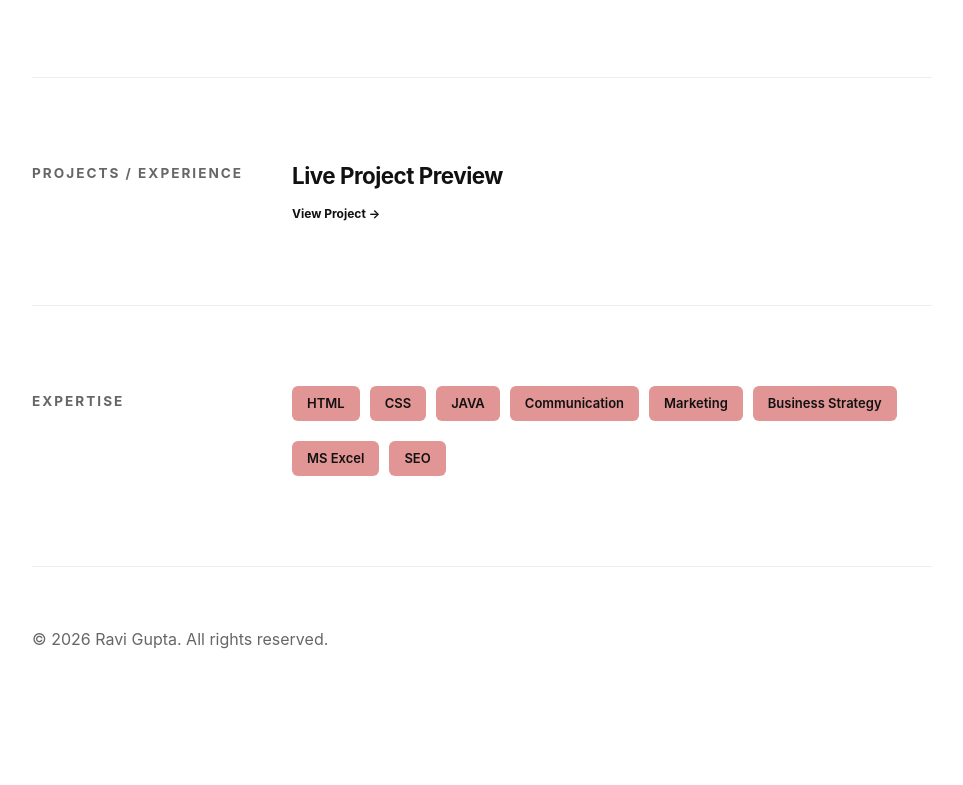
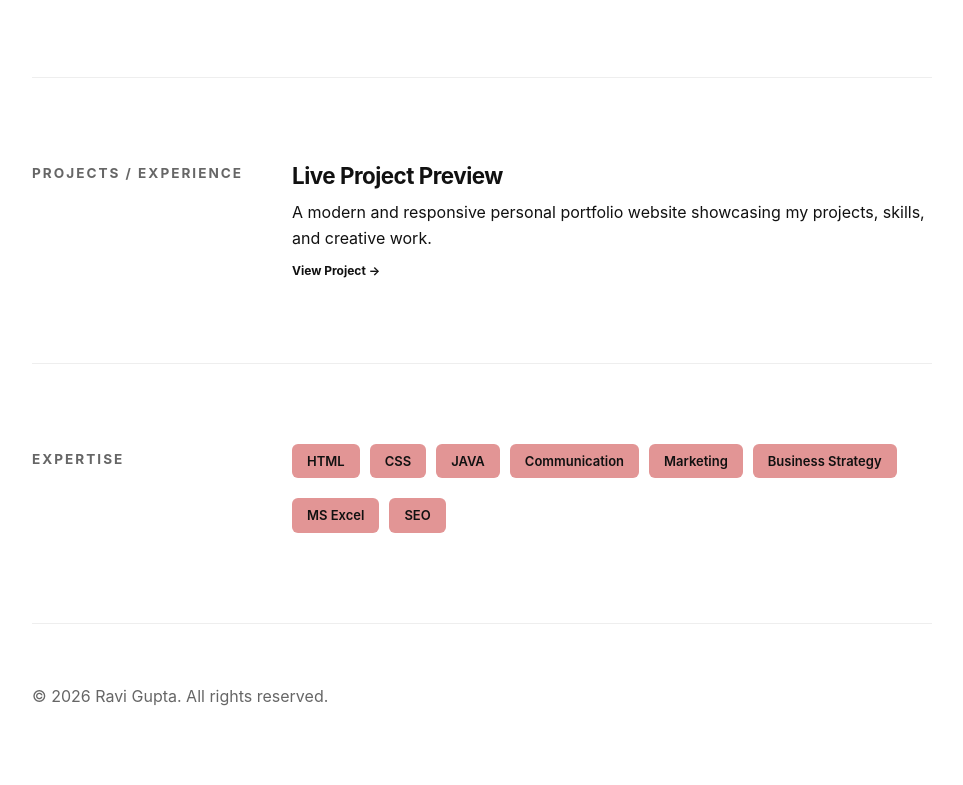
Before and after one commit to ravi-verse/ravinewportfolio, a plain HTML site: page index.html in a window 1280 px wide. Shown: the part 1147-1932 px from the top of the page, without its empty margins (158-1121 px from the left). Before the commit the page ends 1875 px from the top, so only its background shows below. Drawn offline with Linux system fonts and the light colour scheme.

Commit message:
Update index.html

```diff
--- a/index.html
+++ b/index.html
@@ -395,9 +395,8 @@
       <div class="content-wrapper">
         <div class="content-block">
           <h3>Live Project Preview</h3>
-          <!-- <p>
-           A modern and responsive personal portfolio website showcasing my projects, skills, and creative work.
-          </p> -->
+
+          A modern and responsive personal portfolio website showcasing my projects, skills, and creative work.
           <div class="contact-links" style="margin-top: 10px">
             <a href="https://ravi-verse.github.io/" target="_blank" style="font-size: 12px; border: none; font-weight: 700"
               >View Project →</a
```
